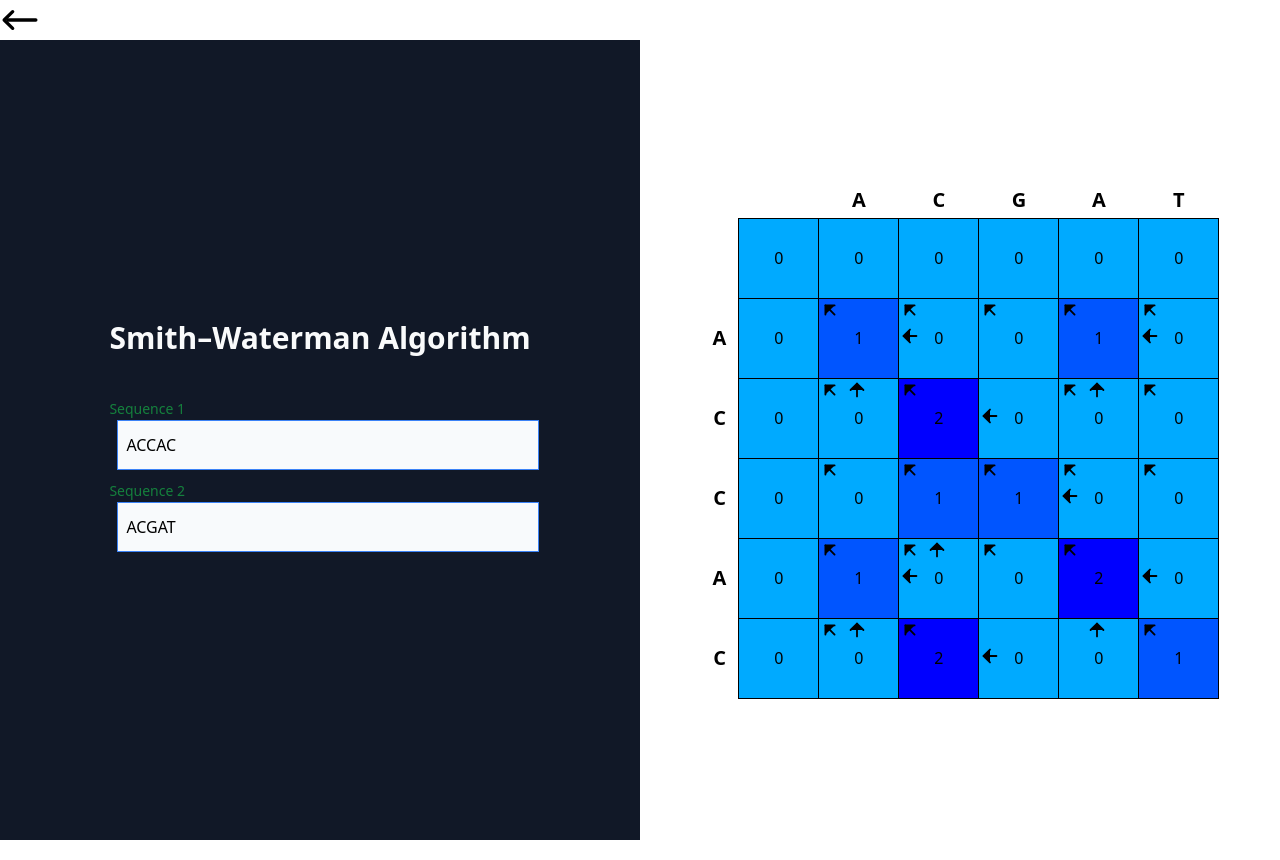
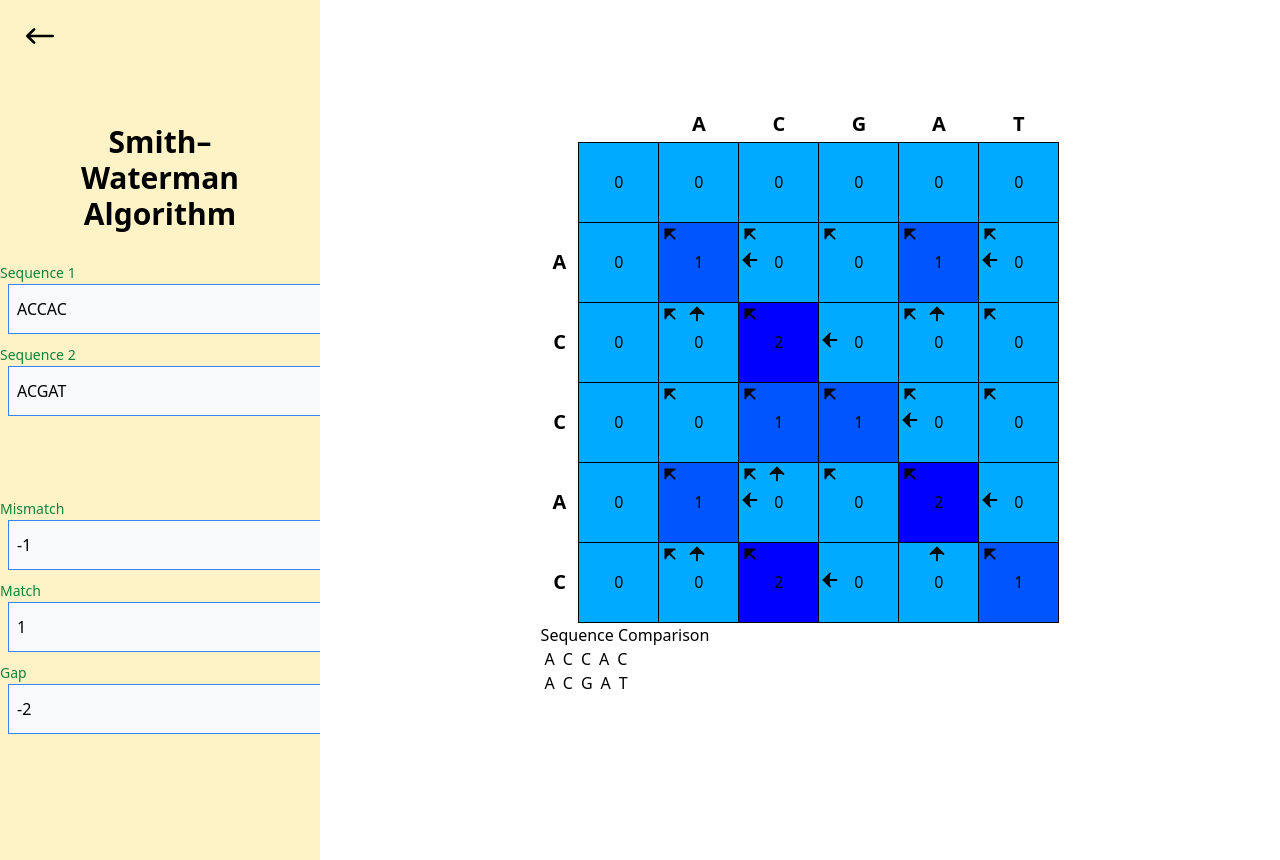
Before and after one commit to ANUSHKALA/sequence_alignment_visualizer, a Next.js app: page /local in a window 1280 px wide. Built offline with nearby package versions, Linux system fonts and the light colour scheme.

Commit message:
feat:config+alignment in needleman

```diff
--- a/components/Needleman/index.js
+++ b/components/Needleman/index.js
@@ -32,7 +32,6 @@ export default function Needleman({ sequenceA, sequenceB, config }) {
       alignedSequenceA: alignedSequenceA,
       alignedSequenceB: alignedSequenceB,
     });
-    console.log("comparisonSeq", comparisonSeq);
   }, [sequenceA, sequenceB, config]);
 
   const initializeMatrix = (sequenceA, sequenceB) => {
@@ -107,8 +106,6 @@ export default function Needleman({ sequenceA, sequenceB, config }) {
         const leftScore = newMatrix[i][j - 1].value + GAP_PENALTY;
         const topScore = newMatrix[i - 1][j].value + GAP_PENALTY;
 
-        // console.log(i,j,"diagonalScore",diagonalScore,"leftScore",leftScore,"topScore",topScore);
-
         const scores = [
           { value: diagonalScore, arrow: "diagonal" },
           { value: leftScore, arrow: "left" },
--- a/components/SmithWaterman/index.js
+++ b/components/SmithWaterman/index.js
@@ -1,14 +1,20 @@
 import React, { useState, useEffect } from "react";
 import DisplayMatrix from "../displayMatrix";
 
-export default function SmithWaterman({ sequenceA, sequenceB }) {
+export default function SmithWaterman({ sequenceA, sequenceB, config }) {
   //Smith–Waterman algorithm
 
-  const MATCH_SCORE = 1;
-  const MISMATCH_SCORE = -1;
-  const GAP_PENALTY = -2;
+  const { match, mismatch, gap } = config;
+
+  const MATCH_SCORE = parseInt(match);
+  const MISMATCH_SCORE = parseInt(mismatch);
+  const GAP_PENALTY = parseInt(gap);
 
   const [matrix, setMatrix] = useState([]);
+  const [comparisonSeq, setComparisonSeq] = useState({
+    alignedSequenceA: sequenceA,
+    alignedSequenceB: sequenceB,
+  });
 
   useEffect(() => {
     const initialMatrix = initializeMatrix(sequenceA, sequenceB);
@@ -17,7 +23,16 @@ export default function SmithWaterman({ sequenceA, sequenceB }) {
     const finalMatrix = runAlgorithmStep(initialMatrix);
     setMatrix(finalMatrix);
 
-  }, [sequenceA, sequenceB]);
+    const { alignedSequenceA, alignedSequenceB } = tracebackAlignment(
+      finalMatrix,
+      sequenceA,
+      sequenceB
+    );
+    setComparisonSeq({
+      alignedSequenceA: alignedSequenceA,
+      alignedSequenceB: alignedSequenceB,
+    });
+  }, [sequenceA, sequenceB, config]);
 
   const initializeMatrix = (sequenceA, sequenceB) => {
     const m = sequenceA.length;
@@ -37,12 +52,57 @@ export default function SmithWaterman({ sequenceA, sequenceB }) {
     return matrix;
   };
 
+  const tracebackAlignment = (matrix, sequenceA, sequenceB) => {
+    let i = matrix.length - 1;
+    let j = matrix[0].length - 1;
+    let alignedSequenceA = "";
+    let alignedSequenceB = "";
+
+    while (i > 0 && j > 0) {
+      const currentCell = matrix[i][j];
+      const currentArrow = currentCell.arrow[0];
+
+      if (currentArrow === "diagonal") {
+        alignedSequenceA = sequenceA[i - 1] + alignedSequenceA;
+        alignedSequenceB = sequenceB[j - 1] + alignedSequenceB;
+        i--;
+        j--;
+      } else if (currentArrow === "left") {
+        alignedSequenceA = "-" + alignedSequenceA;
+        alignedSequenceB = sequenceB[j - 1] + alignedSequenceB;
+        j--;
+      } else if (currentArrow === "top") {
+        alignedSequenceA = sequenceA[i - 1] + alignedSequenceA;
+        alignedSequenceB = "-" + alignedSequenceB;
+        i--;
+      }
+    }
+
+    while (i > 0) {
+      alignedSequenceA = sequenceA[i - 1] + alignedSequenceA;
+      alignedSequenceB = "-" + alignedSequenceB;
+      i--;
+    }
+
+    while (j > 0) {
+      alignedSequenceA = "-" + alignedSequenceA;
+      alignedSequenceB = sequenceB[j - 1] + alignedSequenceB;
+      j--;
+    }
+
+    return { alignedSequenceA, alignedSequenceB };
+  };
+
   const runAlgorithmStep = (initialMatrix) => {
     const newMatrix = [...initialMatrix];
 
     for (let i = 1; i < newMatrix.length; i++) {
       for (let j = 1; j < newMatrix[0].length; j++) {
-        const diagonalScore = newMatrix[i - 1][j - 1].value + (sequenceA[i - 1] === sequenceB[j - 1] ? MATCH_SCORE : MISMATCH_SCORE);
+        const diagonalScore =
+          newMatrix[i - 1][j - 1].value +
+          (sequenceA[i - 1] === sequenceB[j - 1]
+            ? MATCH_SCORE
+            : MISMATCH_SCORE);
         const leftScore = newMatrix[i][j - 1].value + GAP_PENALTY;
         const topScore = newMatrix[i - 1][j].value + GAP_PENALTY;
 
@@ -51,15 +111,17 @@ export default function SmithWaterman({ sequenceA, sequenceB }) {
         const scores = [
           { value: diagonalScore, arrow: "diagonal" },
           { value: leftScore, arrow: "left" },
-          { value: topScore, arrow: "top" }
+          { value: topScore, arrow: "top" },
         ];
         const scoreValues = [diagonalScore, leftScore, topScore];
 
         const maxScore = Math.max(...scoreValues);
 
         newMatrix[i][j] = {
-          value: maxScore<=0 ? 0 : maxScore,
-          arrow: scores.filter((score) => score.value === maxScore).map((score) => score.arrow),
+          value: maxScore <= 0 ? 0 : maxScore,
+          arrow: scores
+            .filter((score) => score.value === maxScore)
+            .map((score) => score.arrow),
         };
       }
     }
@@ -68,16 +130,32 @@ export default function SmithWaterman({ sequenceA, sequenceB }) {
 
   return (
     <div>
-      {matrix.length > 0 &&  (
+      {matrix.length > 0 && (
         <div>
-
-        <DisplayMatrix
-          matrix={matrix}
-          sequence1={sequenceA.split('')}
-          sequence2={sequenceB.split('')}
-        />
+          <DisplayMatrix
+            matrix={matrix}
+            sequence1={sequenceA.split("")}
+            sequence2={sequenceB.split("")}
+          />
         </div>
       )}
+      <div className="">
+        <h3>Sequence Comparison</h3>
+        <div>
+          {comparisonSeq.alignedSequenceA.split("").map((char, index) => (
+            <span key={index} className="px-1">
+              {char}
+            </span>
+          ))}
+        </div>
+        <div>
+          {comparisonSeq.alignedSequenceB.split("").map((char, index) => (
+            <span key={index} className="px-1">
+              {char}
+            </span>
+          ))}
+        </div>
+      </div>
     </div>
   );
 }
--- a/components/seqInput.js
+++ b/components/seqInput.js
@@ -3,7 +3,7 @@ import React from "react";
 export default function SeqInput({value, placeholder="", onChange, label, type="text"}) {
 
   return (
-    <div class="mb-2">
+    <div className="mb-2">
       <label
         htmlFor="success"
         className="text-sm font-medium text-green-700 dark:text-green-500"
--- a/pages/index.js
+++ b/pages/index.js
@@ -1,20 +1,27 @@
-import Link from 'next/link'
+import Link from "next/link";
 
 export default function Home() {
   return (
     <div className={""}>
-
       <div className=" h-screen  bg-gray-900 flex items-center justify-center">
         <div className=" flex flex-wrap my-20 ">
           <div className="text-justify">
             <div className="text-center text-2xl capitalize px-auto p-10 pb-20">
-                        <h2 className="md:text-5xl text-4xl font-bold text-gray-300 ">Sequence Alignment Visualization</h2>
+              <h2 className="md:text-5xl text-4xl font-bold text-gray-300 ">
+                Sequence Alignment Visualization
+              </h2>
             </div>
             <div className="grid grid-rows-1 ">
-                        <Link className="mx-auto text-center p-4 bg-gray-300 mb-6 md:w-96 p-10 w-64 " href="/global">
+              <Link
+                className="mx-auto text-center p-4 bg-gray-300 mb-6 md:w-96 p-10 w-64 "
+                href="/global"
+              >
                 <h3 className="text-2xl text-gray-700">Global Algorithm</h3>
               </Link>
-                        <Link className="mx-auto text-center p-4 bg-gray-300 md:w-96 p-10 w-64" href="/local">
+              <Link
+                className="mx-auto text-center p-4 bg-gray-300 md:w-96 p-10 w-64"
+                href="/local"
+              >
                 <h3 className="text-2xl text-gray-700">Local Algorithm</h3>
               </Link>
             </div>
@@ -22,20 +29,7 @@ export default function Home() {
         </div>
       </div>
 
-        {/*<div className='my-10'>*/}
-
-        {/*<Link className='m-5 p-3 bg-slate-200 rounded-lg hover:bg-slate-300' href="/local">*/}
-        {/*Local Sequence Alignment*/}
-        {/*</Link>*/}
-
-        {/*<Link className='m-5 p-3 bg-slate-200 rounded-lg hover:bg-slate-300' href="/global">*/}
-        {/*Global Sequence Alignment*/}
-        {/*</Link>*/}
-        {/*</div>*/}
-
-      <footer className={""}>
-
-      </footer>
+      <footer className={""}></footer>
     </div>
-  )
+  );
 }
--- a/pages/local.js
+++ b/pages/local.js
@@ -1,11 +1,11 @@
 import React, { useState } from "react";
 import SmithWaterman from "../components/SmithWaterman";
 import SeqInput from "../components/seqInput";
-import Needleman from "../components/Needleman";
 import Image from "next/image";
 import Link from "next/link";
 
 const Local = () => {
+  // Smith–Waterman Algorithm
   const [sequenceA, setSequenceA] = useState("ACCAC");
   const [sequenceB, setSequenceB] = useState("ACGAT");
   const [config, setConfig] = useState({
@@ -15,24 +15,28 @@ const Local = () => {
   });
 
   return (
-    <div className=" h-screen">
+    <div className="grid md:grid-cols-4 h-screen w-screen">
+      <div className="grid md:col-span-1 bg-amber-100">
         <div>
+          <div className="mt-3 ml-4">
             <Link href="/">
               <Image
                 src="/back.svg"
-            width={40}
-            height={40}
-            className=""
+                width={48}
+                height={48}
+                className="inline-block p-2"
                 alt="back"
               />
             </Link>
           </div>
-      <div className="flex flex-wrap justify-center items-center">
-        <div className=" flex items-center justify-center bg-gray-900 h-screen w-[50%]">
-          <div className="mx-20 my-36 p-2">
-            <div className="text-center text-3xl font-bold mb-10 text-gray-50">
+          <div className="flex flex-wrap justify-center h-screen items-center">
+            <div>
+              <div className="mx-10 p-2 my-5">
+                <div className="text-center font-bold text-3xl">
                   Smith–Waterman Algorithm
                 </div>
+              </div>
+              <div className="flex flex-wrap justify-center">
                 <SeqInput
                   value={sequenceA}
                   placeholder="Sequence 1"
@@ -51,8 +55,63 @@ const Local = () => {
                 />
               </div>
             </div>
-        <div className="flex justify-center items-center h-screen w-[50%]">
-          <SmithWaterman sequenceA={sequenceA} sequenceB={sequenceB} />
+            <div className="grid grid-rows-2">
+              <div className="grid row-span-1">
+                <div className="grid">
+                  <SeqInput
+                    value={config.mismatch}
+                    placeholder="-1"
+                    parseInt
+                    label={"Mismatch"}
+                    type="number"
+                    onChange={(e) => {
+                      setConfig({
+                        ...config,
+                        mismatch: e.target.value,
+                      });
+                    }}
+                  />
+                </div>
+                <div className="">
+                  <SeqInput
+                    value={config.match}
+                    placeholder="1"
+                    label={"Match"}
+                    type="number"
+                    onChange={(e) => {
+                      setConfig({
+                        ...config,
+                        match: e.target.value,
+                      });
+                    }}
+                  />
+                </div>
+              </div>
+              <div className="">
+                <SeqInput
+                  value={config.gap}
+                  placeholder="-1"
+                  type="number"
+                  label={"Gap"}
+                  onChange={(e) => {
+                    setConfig({
+                      ...config,
+                      gap: e.target.value,
+                    });
+                  }}
+                />
+              </div>
+            </div>
+          </div>
+        </div>
+      </div>
+      <div className="grid md:col-span-3 bg-white h-screen ">
+        <div className="flex flex-wrap justify-center items-center mx-5 my-10">
+          <SmithWaterman
+            sequenceA={sequenceA}
+            sequenceB={sequenceB}
+            config={config}
+          />
         </div>
       </div>
     </div>
```
Lines whose indentation alone changed are shown as unchanged.
